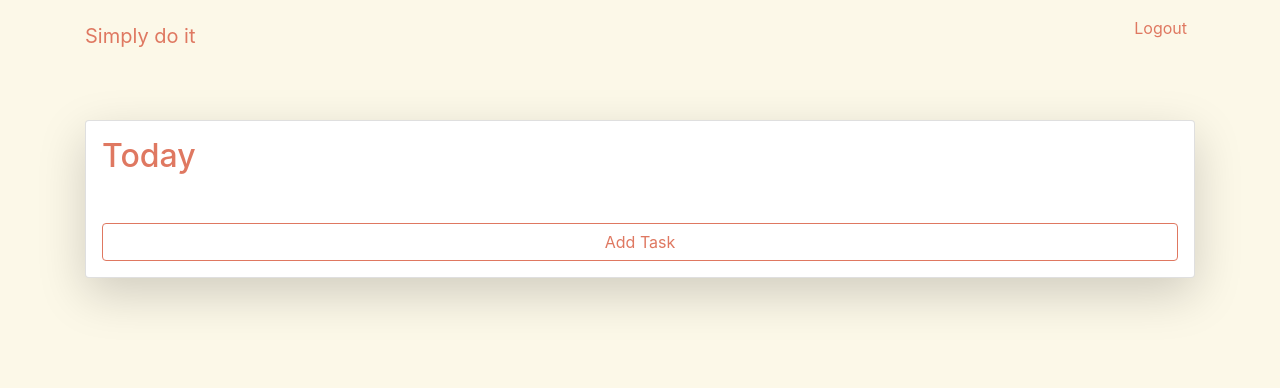
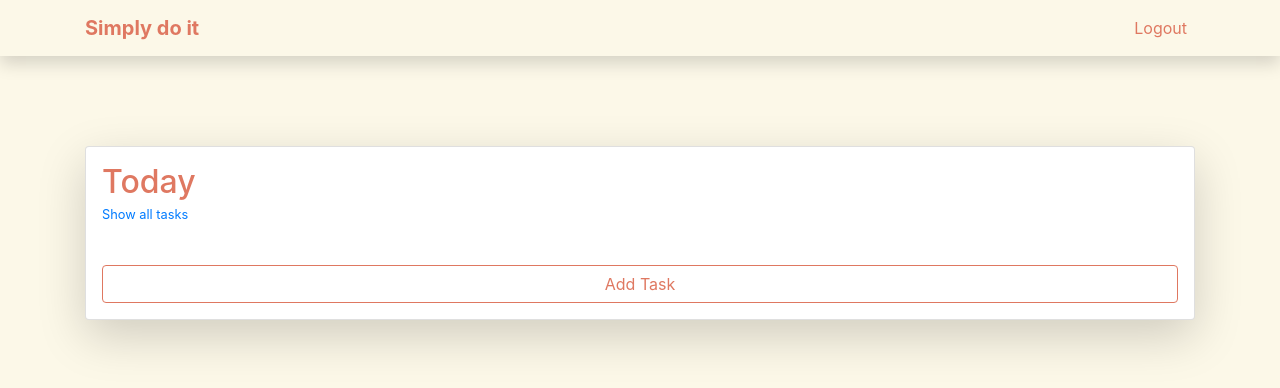
Before and after one commit to bakdominik/ToDo, a Django app: page /todo/tasks in a window 1280 px wide. Shown: the top 388 px of the page. Run offline with Django 3.2, Linux system fonts and the light colour scheme; the visitor is signed in with stand-in values (Sample User, id 1); data that the repository does not hold is empty; some libraries are stand-ins or nearby versions.

Commit message:
added show all tasks function

```diff
--- a/todo/templates/base.html
+++ b/todo/templates/base.html
@@ -11,9 +11,9 @@
 
 </head>
 <body>
-    <nav class="mb-5 navbar navbar-expand-lg navbar-light bg-transparent">
+    <nav class="shadow mb-4 navbar navbar-expand-lg navbar-light bg-transparent">
     <div class="container">
-        <a class="navbar-brand" style="color: #DF7861" >Simply do it</a>
+        <a class="navbar-brand" style="color: #DF7861" ><b>Simply do it</b></a>
         <button class="navbar-toggler" type="button" data-toggle="collapse" data-target="#navbarSupportedContent" aria-controls="navbarSupportedContent" aria-expanded="false" aria-label="Toggle navigation">
             <span class="navbar-toggler-icon"></span>
         </button>
@@ -21,12 +21,12 @@
         <div class="collapse navbar-collapse" id="navbarSupportedContent">
             <ul class="navbar-nav ml-auto">
                 {% if user.is_authenticated %}
+                <form id="logout" action="{% url 'logout' %}" method="POST">
+                        {% csrf_token %}
+                        <input type="hidden">
+                </form>
                 <li class="nav-item">
                 <a href="javascript:document.getElementById('logout').submit()"style="color: #DF7861" class="nav-link">Logout</a>
-                    <form id="logout" action="{% url 'logout' %}" method="POST">
-                        {% csrf_token %}
-                        <input type="hidden">
-                    </form>
                 </li>
                 {% else %}
                 <li class="nav-item mx-2">
--- a/todoapp/templates/todoapp/tasks.html
+++ b/todoapp/templates/todoapp/tasks.html
@@ -1,11 +1,24 @@
 
 {% extends 'base.html' %}
 {% block content %}
+{% if error %}
+<div class="alert alert-danger alert-dismissible fade show" role="alert">
+  {{error}}
+  <button type="button" class="close" data-dismiss="alert" aria-label="Close">
+    <span aria-hidden="true">&times;</span>
+  </button>
+</div>
+{% endif %}
 
+<div class="card shadow-lg p-3 mb-5 bg-white rounded mx-auto" style="padding: 5px; margin-top:90px;">
 
-<div class="card shadow-lg p-3 mb-5 bg-white rounded mt-5 mx-auto" style="padding: 5px;">
+    <h2 class="mb-1" style="color: #df7861">{{ show }}</h2>
+    {% if all %}
+        <a name='all' class="mb-3" href=' {% url 'tasks' %} '><small>Show only tasks for today</small></a>
+    {% else %}
+        <a class="mb-3" href=' {% url 'show_all_tasks' %} '><small>Show all tasks</small></a>
+    {% endif %}
 
-    <h2 class="mb-4" style="color: #df7861">Today</h2>
         {% for task in tasks %}
             <form id='{{ task.id }}' method='POST' action="{% url 'mark_as_done'%}" enctype="multipart/form-data">
                 {% csrf_token %}
@@ -14,17 +27,28 @@
                 </div>
             </form>
 
-            <form class="input-group" action="{% url 'delete_task'%}" method='POST' enctype="multipart/form-data">
+            <form action="{% url 'delete_task'%}" method='POST' enctype="multipart/form-data">
                 {% csrf_token %}
-                <div class="input-group-prepend">
-                    <div class="input-group-text">
-                        <input onChange="document.getElementById('{{task.id}}').submit()" type="checkbox" {% if task.is_done %}checked{% endif %} aria-label="Checkbox for following text input">
+                <div class="allign row">
+                    <div class="col-1">
+                        <input class="mx-3 mt-1" onChange="document.getElementById('{{task.id}}').submit()" type="checkbox" {% if task.is_done %}checked{% endif %}>
                     </div>
+                    <div class="col-8 col-md-9 col-lg-10">
+                        <p>{{task}}</p>
+                        {% if all %}
+                        <input type="hidden" value="all" name = "all">
+                        <p><small>{{task.date}}</small></p>
+                        {% endif %}
+                    </div>
+                    <div class="col-1 ">
+                        <input type="hidden" value="{{task.id}}" name = "id">
+                        <button type="submit" class="m-auto input-group-append btn btn-danger "><span aria-hidden="true">&times;</span></button>
+                    </div>
+
                 </div>
-                <h7 type="text" class="form-control">{{task}}</h7>
-                <input type="hidden" value="{{task.id}}" name = "id">
-                <button type="submit" class="input-group-append btn btn-danger">Delete</button>
+
             </form>
+            <hr>
 
 
         {% endfor %}
@@ -45,11 +69,8 @@
             </div>
             <!--Add task-->
             <div class="modal-body">
-                {% if error %}
-                {{error}}
-                {% endif %}
 
-                <form method='POST' action='{% url 'tasks' %}' enctype="multipart/form-data">
+                <form method='POST' action="{% url 'tasks' %}" enctype="multipart/form-data">
                 {% csrf_token %}
                 <div class="form-group">
                     <label for="title">Title</label>
@@ -57,7 +78,8 @@
                 </div>
                 <div class="form-group">
                     <label for="date">Date</label>
-                    <input type="date" class="form-control form-control-sm" id="date" name='date'>
+                    <input type="hidden" value="all" name = "all">
+                    <input value="{{date}}" type="date" class="form-control form-control-sm" name='date'>
                 </div>
 
             </div>
--- a/todoapp/urls.py
+++ b/todoapp/urls.py
@@ -6,4 +6,5 @@ urlpatterns = [
     path('tasks', views.tasks, name='tasks'),
     path('delete_task', views.delete_task, name='delete_task'),
     path('mark_as_done', views.mark_as_done, name='mark_as_done'),
+    path('show_all_tasks', views.show_all_tasks, name='show_all_tasks'),
 ]
--- a/todoapp/views.py
+++ b/todoapp/views.py
@@ -20,18 +20,23 @@ def tasks(request):
             task.date = request.POST['date']
             task.user = request.user
             task.save()
+            if request.POST['all']:
+                return redirect('show_all_tasks')
             return redirect('tasks')
         else:
-            return render(request, 'todoapp/tasks.html', {'error':'All fields are required'})
+            tasks = Task.objects.filter(user=request.user,date=date.today())
+            return render(request, 'todoapp/tasks.html', {'show':'Today','error':'All fields are required','tasks':tasks,'date':date.today().isoformat()})
     else:
         tasks = Task.objects.filter(user=request.user,date=date.today())
-        return render(request, 'todoapp/tasks.html', {'tasks':tasks})
+        return render(request, 'todoapp/tasks.html', {'show':'Today','tasks':tasks,'date':date.today().isoformat()})
 
 @login_required()
 def delete_task(request):
     if request.method == 'POST':
         task = Task.objects.get(pk=request.POST['id'])
         task.delete()
+        if request.POST['all']:
+            return redirect('show_all_tasks')
         return redirect('tasks')
 
 @login_required()
@@ -44,3 +49,20 @@ def mark_as_done(request):
             task.is_done = True
         task.save()
     return redirect('tasks')
+
+@login_required()
+def show_all_tasks(request):
+    if request.method == 'POST':
+        if request.POST['title'] and request.POST['date']:
+            task = Task()
+            task.title = request.POST['title']
+            task.date = request.POST['date']
+            task.user = request.user
+            task.save()
+            return redirect('tasks')
+        else:
+            tasks = Task.objects.filter(user=request.user,date=date.today())
+            return render(request, 'todoapp/tasks.html', {'show':'All tasks','error':'All fields are required','tasks':tasks,'date':date.today().isoformat()})
+    else:
+        tasks = Task.objects.filter(user=request.user)
+        return render(request, 'todoapp/tasks.html', {'show':'All tasks','all':True,'tasks':tasks,'date':date.today().isoformat()})
```
